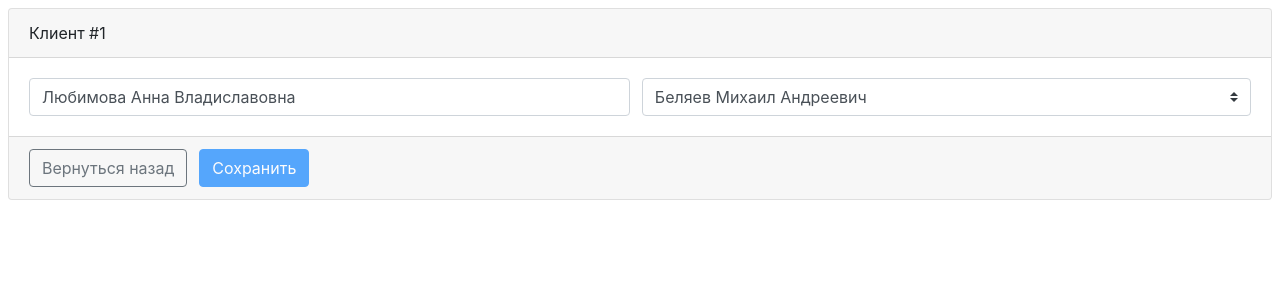
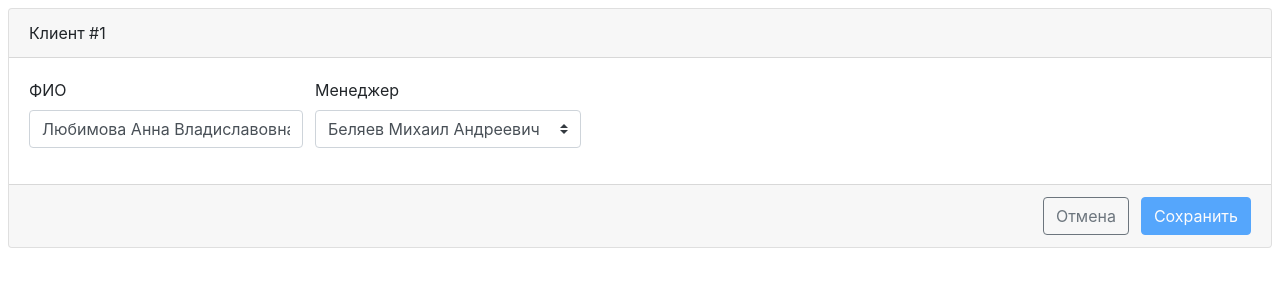
Before and after one commit to Scareton/cms-test_task, a Vue app: page /1 in a window 1280 px wide. Shown: the top 300 px of the page. Built offline with nearby package versions, Linux system fonts and the light colour scheme.

Commit message:
page, labels

```diff
--- a/src/components/managerSelect.vue
+++ b/src/components/managerSelect.vue
@@ -5,6 +5,7 @@
     value-field="id"
     text-field="name"
     @input="input"
+    id="manager"
   ></b-form-select>
 </template>
 
--- a/src/store/index.js
+++ b/src/store/index.js
@@ -7,6 +7,11 @@ import managersModule from "./managers/index";
 Vue.use(Vuex);
 
 export default new Vuex.Store({
+  state() {
+    return {
+      tablePage: 1,
+    }
+  },
   modules: {
     clients: clientsModule,
     managers: managersModule,
--- a/src/views/Clients/form.vue
+++ b/src/views/Clients/form.vue
@@ -2,13 +2,27 @@
   <div class="p-2">
     <b-card v-if="client" :header="`Клиент #${client.id}`">
       <div class="d-flex flex-sm-row flex-column flex-gap-2">
-        <b-form-input v-model="client.name" placeholder="ФИО"></b-form-input>
-        <manager-select :selected.sync="client.manager" />
+        <b-form-group
+          class="flex-fill"
+          label="ФИО"
+          label-for="name"
+          label-align="left"
+        >
+          <b-form-input id="name" v-model="client.name"></b-form-input>
+        </b-form-group>
+        <b-form-group
+          class="flex-fill"
+          label="Менеджер"
+          label-for="manager"
+          label-align="left"
+        >
+          <manager-select :selected.sync="client.manager" />
+        </b-form-group>
       </div>
 
       <template #footer>
-        <div class="d-flex flex-gap-2 flex-sm-row flex-column">
-          <b-button pill variant="outline-secondary" to="/">Вернуться назад</b-button>
+        <div class="d-flex flex-gap-2 flex-sm-row flex-column justify-content-end">
+          <b-button pill variant="outline-secondary" to="/">Отмена</b-button>
           <b-button pill variant="primary" @click="save" :disabled="!formTouched">Сохранить</b-button>
         </div>
       </template>
--- a/src/views/Clients/list.vue
+++ b/src/views/Clients/list.vue
@@ -75,12 +75,25 @@ export default {
       this.$router.push(`/${value.id}`);
     },
   },
+  created() {
+    this.currentPage = this.$route.query.page || this.$store.state.tablePage;
+  },
   watch: {
     clientsList: {
       handler(list) {
         this.totalRows = list.length;
       },
       immediate: true,
+    },
+    currentPage: {
+      handler(page) {
+        if (this.$route.query.page !== page)
+        this.$store.state.tablePage = page;
+        this.$router.replace({
+          path: this.$route.path,
+          query: { page },
+        });
+      },
     },
   },
   components: {
```
